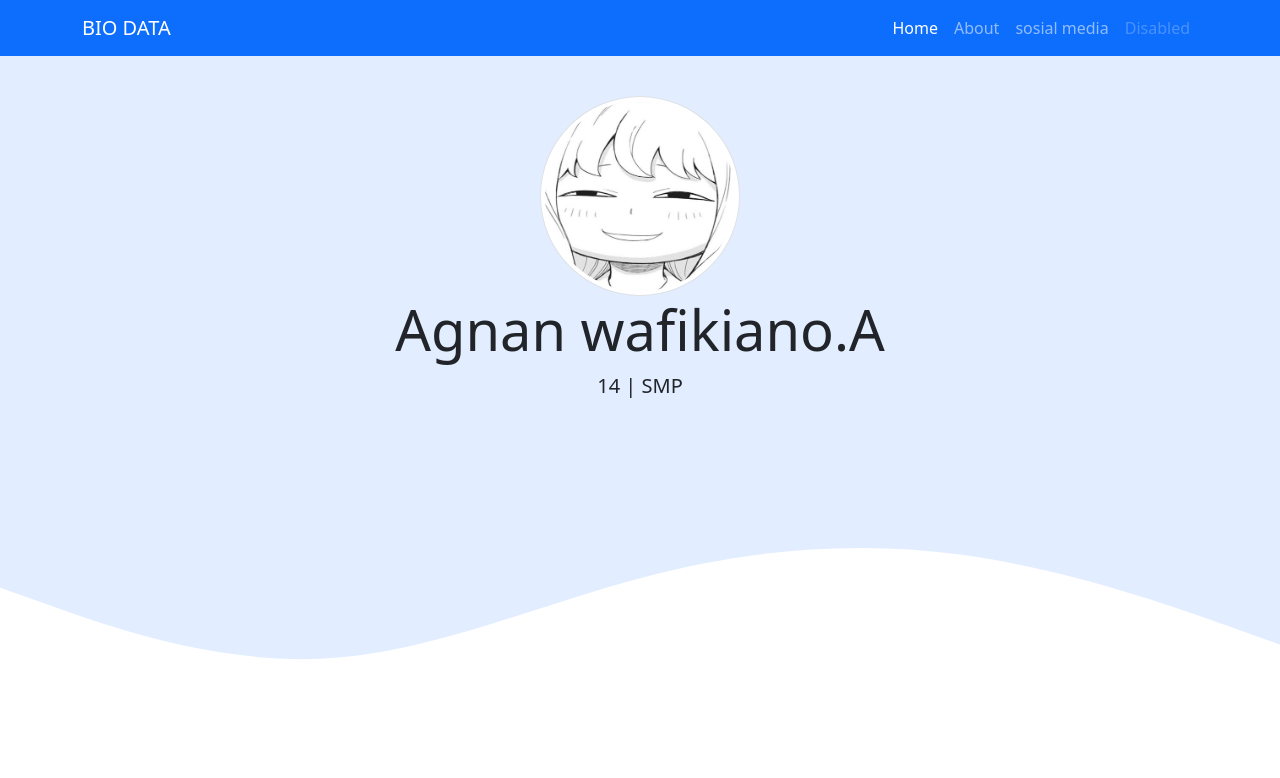
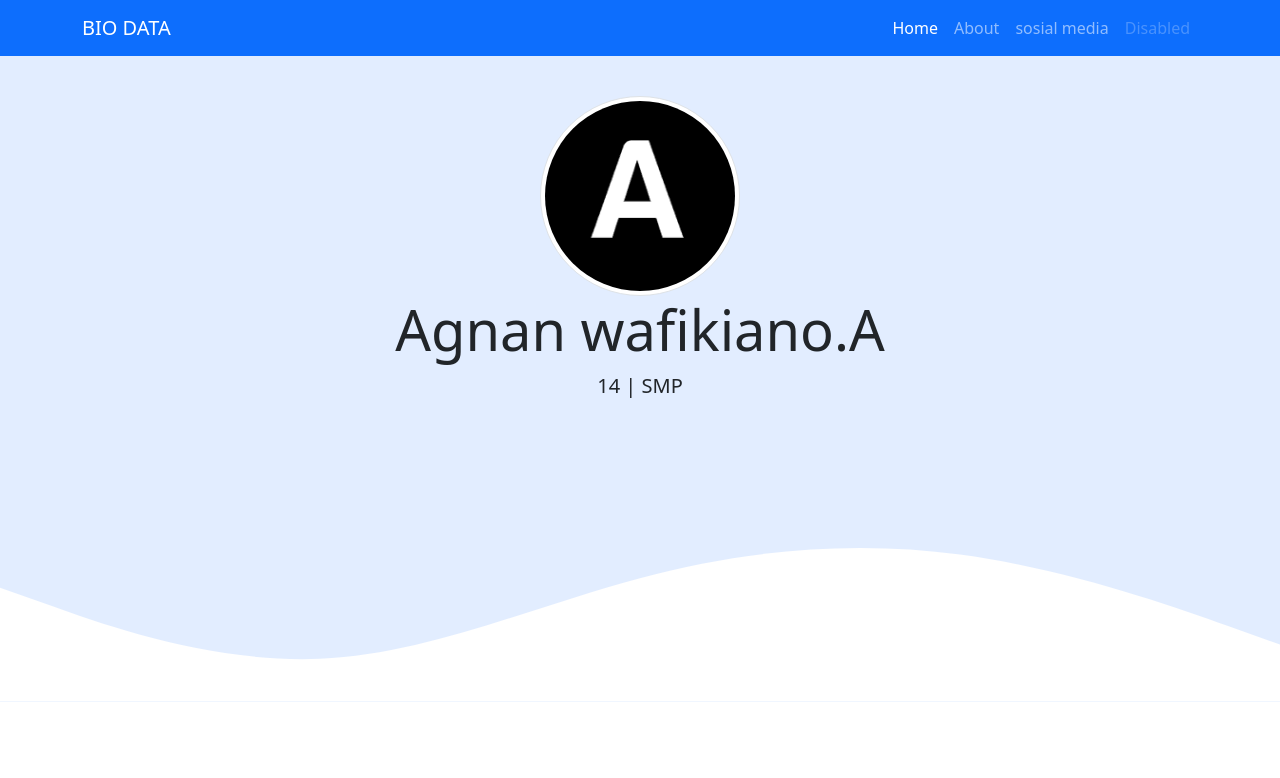
Before and after one commit to Kiano91/kiano91.github.io, a plain HTML site: page index.html in a window 1280 px wide. Shown: the top 778 px of the page. Drawn offline with nearby package versions, Linux system fonts and the light colour scheme.

Commit message:
Update index.html

```diff
--- a/index.html
+++ b/index.html
@@ -36,7 +36,7 @@
 
 
     <section class="jumbotron text-center">
-      <img src="img/ay.jpg" alt="Agnan" width="200" class="rounded-circle img-thumbnail">
+      <img src="img/a.gif" alt="Agnan" width="200" class="rounded-circle img-thumbnail">
       <h1 class="display-4">Agnan wafikiano.A</h1>
       <p class="lead">14 | SMP</p>
       <svg xmlns="http://www.w3.org/2000/svg" viewBox="0 0 1440 320"><path fill="#ffffff" fill-opacity="1" d="M0,192L60,213.3C120,235,240,277,360,272C480,267,600,213,720,181.3C840,149,960,139,1080,154.7C1200,171,1320,213,1380,234.7L1440,256L1440,320L1380,320C1320,320,1200,320,1080,320C960,320,840,320,720,320C600,320,480,320,360,320C240,320,120,320,60,320L0,320Z"></path></svg>
```
